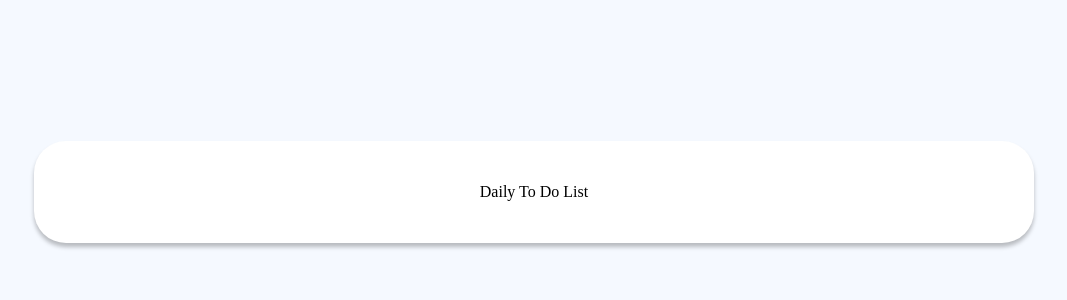
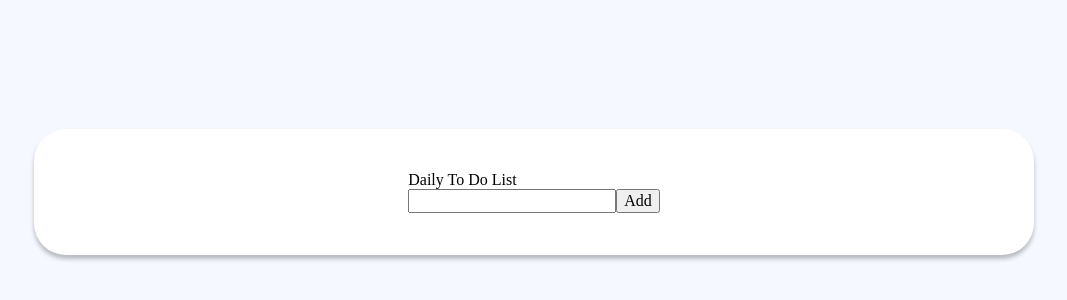
Before and after one commit to mariaszabo/daily-to-do-list, a React (Vite) app: page / in a window 1280 px wide. Shown: the part 208-508 px from the top of the page, without its empty margins (106-1173 px from the left). Built offline with nearby package versions, Linux system fonts and the light colour scheme.

Commit message:
Create todo form

```diff
--- a/src/App.tsx
+++ b/src/App.tsx
@@ -1,10 +1,35 @@
+import {useState} from 'react';
+
+import Layout from './components/Layout';
+import TodoForm from './components/TodoForm';
+
 import 'normalize.css';
-import Layout from './components/Layout';
+
+
+
+type ToDo = {
+  name: string;
+  complete: boolean;
+  createdAt: Date;
+}
 
 export default function App() {
+  const [todos, setTodos] = useState<ToDo[]>([]);
+  console.log('todos', todos)
+
+  const createTodo = (name: string) => {
+   const newTodo = {
+     name: name,
+     complete: false,
+     createdAt: new Date()
+   };
+    setTodos([...todos, newTodo]); //face o lista continua de todo//
+  }
+
   return (
     <Layout>
-     Daily To Do List
+      Daily To Do List
+      <TodoForm onSubmit={createTodo} />
     </Layout>
   )
 }
--- a/src/components/Layout.tsx
+++ b/src/components/Layout.tsx
@@ -9,7 +9,7 @@
     <Background>
       <Card>
         <Content>
-          {props.children}
+        {props.children}
         </Content>
       </Card>
     </Background>
--- /dev/null
+++ b/src/components/TodoForm.tsx
@@ -0,0 +1,21 @@
+import {useState} from 'react';
+
+type Props = {
+  onSubmit: (name: string) => void;
+}
+
+const TodoForm = (props: Props) => {
+  const [name, setName] = useState('');
+
+  const submitForm = () => {
+    props.onSubmit(name)
+  }
+  return (
+    <div>
+      <input value={name} onChange = {e => setName(e.target.value)} />
+      <button onClick = {submitForm} >Add</button>
+    </div>
+  )
+}
+
+export default TodoForm;
```
